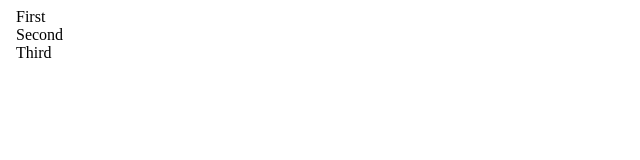
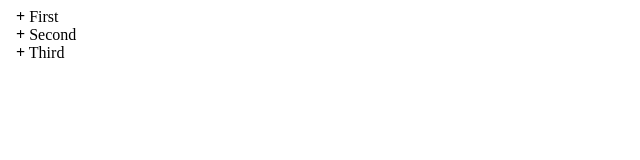
Before and after one commit to kukko/component-example, an Angular app: page / in a window 1280 px wide. Shown: the top 160 px of the page, without its empty margins (0-640 px from the left). Built offline with nearby package versions, Linux system fonts and the light colour scheme.

Commit message:
feat(interface): make possible to receive the is opened attribute of a node

```diff
--- a/src/app/app.html
+++ b/src/app/app.html
@@ -1,6 +1,12 @@
 <app-tree [nodes]="treeNodes" (nodeToggled)="onNodeToggled($event)">
-  <ng-template let-node let-toggle="toggle">
+  <ng-template let-node let-toggle="toggle" let-isOpened="isOpened">
     <div (click)="toggle()">
+      @if (isOpened){
+        <strong>-</strong>
+      }
+      @else{
+        <strong>+</strong>
+      }
       {{ node.label }}
     </div>
   </ng-template>
--- a/src/app/tree/tree.html
+++ b/src/app/tree/tree.html
@@ -1,6 +1,6 @@
 @for (node of nodes(); track $index) {
   @if (contentTemplate){
-  <ng-container *ngTemplateOutlet="contentTemplate; context: { $implicit: node, toggle: getToggleNodeFunction($index) }" (click)="toggleNode($index)"></ng-container>
+  <ng-container *ngTemplateOutlet="contentTemplate; context: { $implicit: node, toggle: getToggleNodeFunction($index), isOpened: nodeIsOpened($index) }" (click)="toggleNode($index)"></ng-container>
   }
   @else {
   <div (click)="toggleNode($index)">
```
